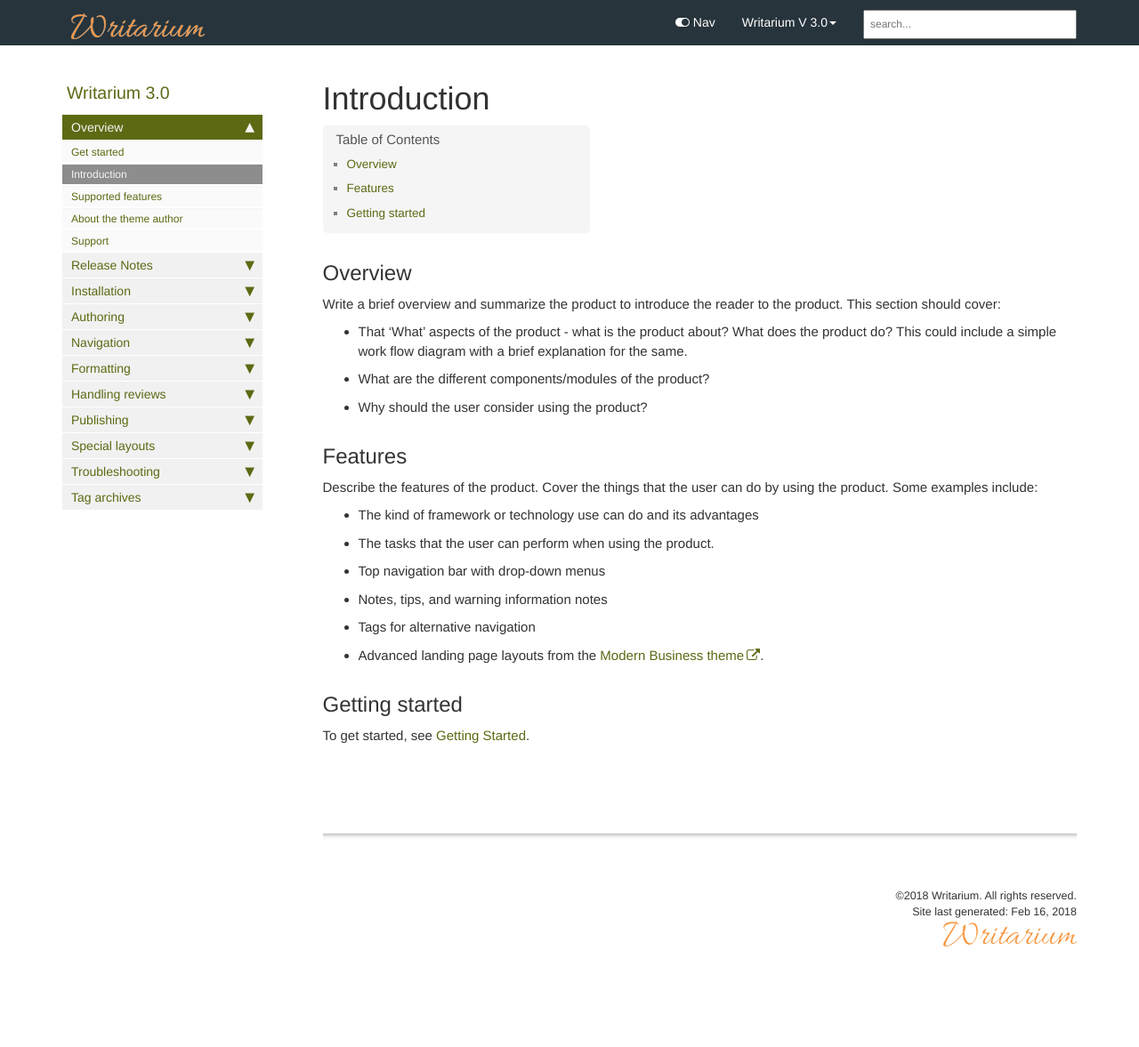
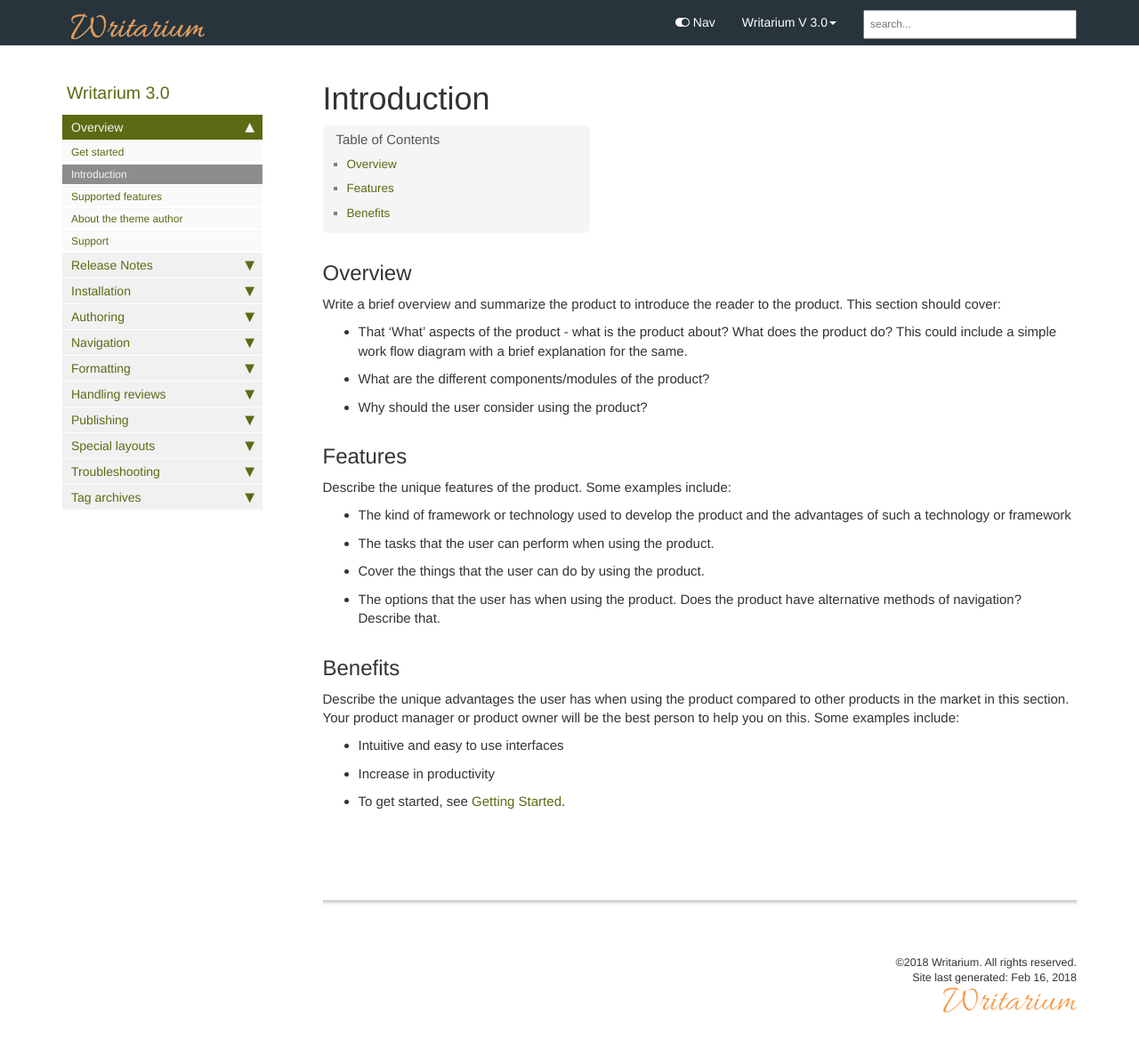
Before and after one commit to erichuang2015/jekyll-kbase, a Jekyll site: the page built from pages/mydoc/mydoc_introduction.md, in a window 1280 px wide and 1198 px high. Shown: the top 1177 px of the window at 89% size. Built offline with Jekyll 4.4.1, drawn with Linux system fonts in a browser that asks for light colours; nearby versions of some CDN libraries; comment, search, counter and statistics services are not loaded.

Commit message:
updated intro md file

```diff
--- a/pages/mydoc/mydoc_introduction.md
+++ b/pages/mydoc/mydoc_introduction.md
@@ -14,17 +14,20 @@
 
 ## Features
 
-Describe the features of the product. Cover the things that the user can do by using the product. Some examples include:
+Describe the unique features of the product. Some examples include:
 
-* The kind of framework or technology use can do and its advantages
+* The kind of framework or technology used  to develop the product and the advantages of such a technology or framework
 * The tasks that the user can perform when using the product.
-* Top navigation bar with drop-down menus
-* Notes, tips, and warning information notes
-* Tags for alternative navigation
-* Advanced landing page layouts from the [Modern Business theme](http://startbootstrap.com/template-overviews/modern-business/).
+* Cover the things that the user can do by using the product.
+* The options that the user has when using the product. Does the product have alternative methods of navigation? Describe that.
 
-## Getting started
+## Benefits
 
+Describe the unique advantages the user has when using the product compared to other products in the market in this section. Your product manager or product owner will be the best person to help you on this. Some examples include:
+
+*	Intuitive and easy to use interfaces
+*	Increase in productivity
+*
 To get started, see [Getting Started][index].
 
 {% include links.html %}
```
